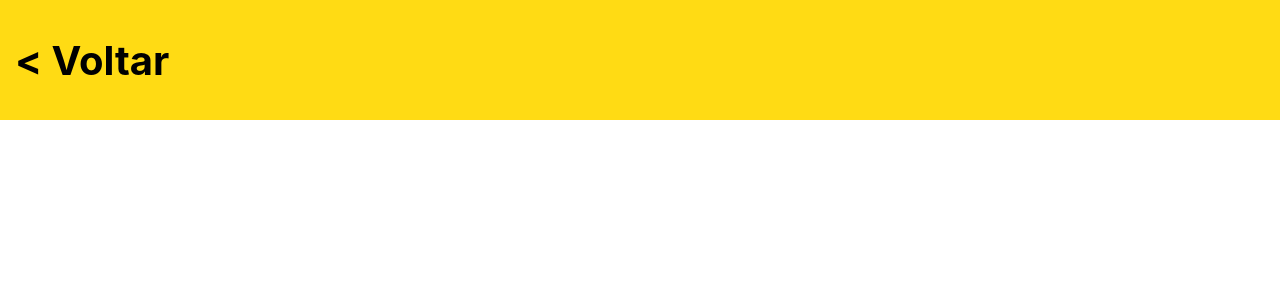
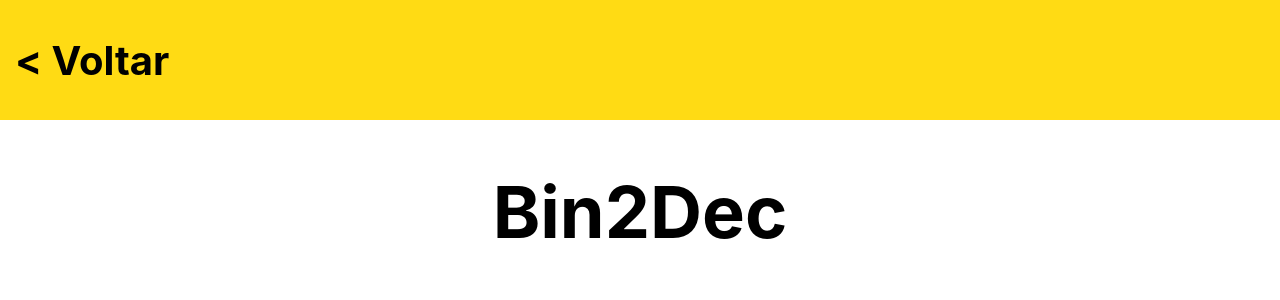
Before and after one commit to vitor-mat/App-Ideas-Project, a Next.js app: page /projects/begginer/bin2dec in a window 1280 px wide. Shown: the top 300 px of the page. Built offline with nearby package versions, Linux system fonts and the light colour scheme.

Commit message:
Bin2dec title on your page added

```diff
--- a/src/components/DesignSystemElements/HorizontalFlex/style.tsx
+++ b/src/components/DesignSystemElements/HorizontalFlex/style.tsx
@@ -6,5 +6,5 @@ interface HorizontalFlexType{
 
 export const HorizontalFlex = styled.div<HorizontalFlexType>`
   display: flex;
-  ${({justifyContent}) => `${justifyContent};`}
+  ${({justifyContent}) => `justify-content: ${justifyContent};`}
 `
--- a/src/pages/projects/begginer/bin2dec.tsx
+++ b/src/pages/projects/begginer/bin2dec.tsx
@@ -1,10 +1,21 @@
 import { NextPage } from 'next';
 
 import { Navegation } from '../../../components/Navegation';
+import { HorizontalFlex } from '../../../components/DesignSystemElements/HorizontalFlex';
+import { Heading } from '../../../components/DesignSystemElements/Heading';
 
 const Bin2Dec: NextPage = () => {
   return(
-    <Navegation />
+    <>
+      <Navegation />
+      <HorizontalFlex
+        justifyContent="center"
+      >
+        <Heading variant="h1">
+          Bin2Dec
+        </Heading>
+      </HorizontalFlex>
+    </>
   )
 }
 
```
